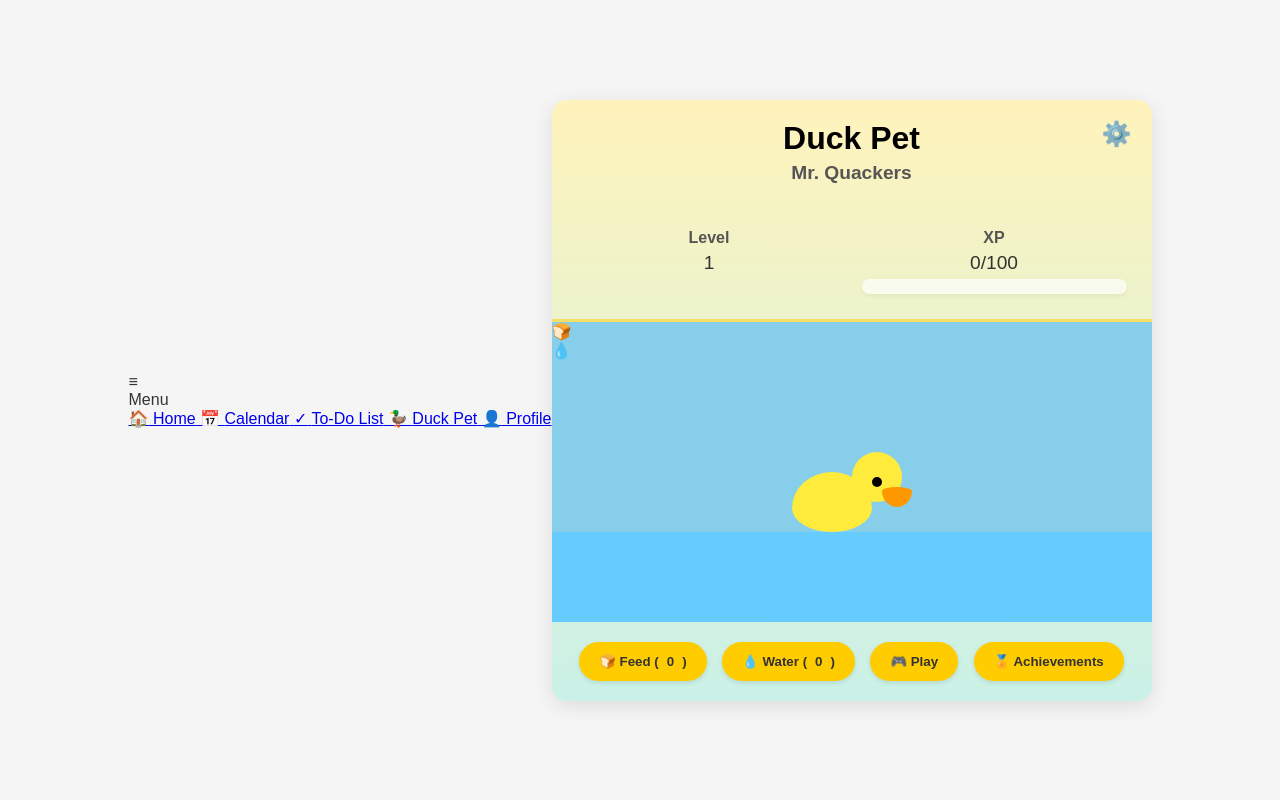
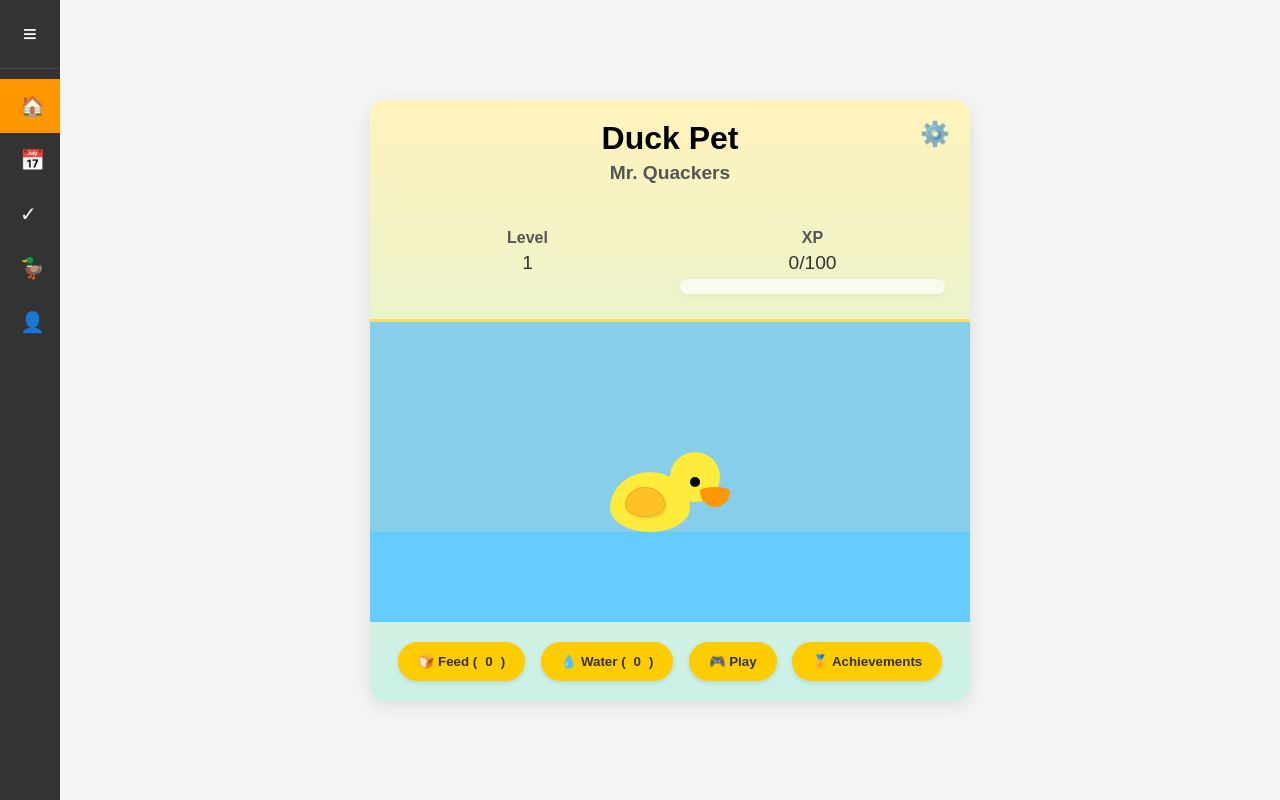
Before and after one commit to hvpham-yorku/project-quick-quacker-coding, a PHP site: the page made by Sprint_1/v4/Pet/Duck Virtual Pet.html in a window 1280 px wide. Run offline with PHP 8.4, Linux system fonts and the light colour scheme.

Commit message:
Update Duck Virtual Pet.css

```diff
--- a/Sprint_1/v4/Pet/Duck Virtual Pet.css
+++ b/Sprint_1/v4/Pet/Duck Virtual Pet.css
@@ -8,6 +8,10 @@
     --reed-green: #228B22;
     --bread-brown: #D2691E;
     --water-blue: #00BFFF;
+    --sidebar-bg: #333;
+    --sidebar-text: #fff;
+    --sidebar-hover: #555;
+    --sidebar-active: #ff9800;
 }
 
 /* General Styles */
@@ -27,6 +31,7 @@ body {
     align-items: center;
     padding: 20px;
     overflow: hidden;
+    position: relative;
 }
 
 .game-container {
@@ -36,6 +41,85 @@ body {
     border-radius: 15px;
     box-shadow: 0 5px 20px rgba(0, 0, 0, 0.1);
     overflow: hidden;
+    z-index: 1;
+    margin-left: 60px; /* Space for collapsed sidebar */
+    transition: margin-left 0.3s ease;
+}
+
+/* Sidebar Styles */
+.sidebar {
+    position: fixed;
+    top: 0;
+    left: 0;
+    height: 100%;
+    width: 60px;
+    background-color: var(--sidebar-bg);
+    color: var(--sidebar-text);
+    transition: width 0.3s ease;
+    z-index: 100;
+    overflow: hidden;
+}
+
+.sidebar.expanded {
+    width: 240px;
+}
+
+.sidebar-toggle {
+    padding: 20px;
+    font-size: 24px;
+    cursor: pointer;
+    text-align: center;
+    border-bottom: 1px solid rgba(255,255,255,0.1);
+}
+
+.sidebar-header {
+    padding: 20px;
+    font-weight: bold;
+    font-size: 18px;
+    display: none;
+    border-bottom: 1px solid rgba(255,255,255,0.1);
+}
+
+.sidebar.expanded .sidebar-header {
+    display: block;
+}
+
+.sidebar-nav {
+    padding: 10px 0;
+}
+
+.nav-item {
+    display: flex;
+    align-items: center;
+    padding: 15px 20px;
+    color: var(--sidebar-text);
+    text-decoration: none;
+    transition: all 0.2s ease;
+}
+
+.nav-item:hover {
+    background-color: var(--sidebar-hover);
+}
+
+.nav-item.active {
+    background-color: var(--sidebar-active);
+    color: #fff;
+}
+
+.nav-icon {
+    font-size: 20px;
+    width: 24px;
+    text-align: center;
+    margin-right: 15px;
+}
+
+.nav-text {
+    display: none;
+    white-space: nowrap;
+}
+
+.sidebar.expanded .nav-text {
+    display: inline;
 }
 
 /* Header Section */
@@ -185,8 +261,10 @@ h1 {
     top: 15px;
     left: 15px;
     transform-origin: 100% 50%;
-    z-index: 1;
+    z-index: 3; /* Increased z-index to make wing more visible */
     transition: transform 0.3s ease;
+    border: 1px solid rgba(0,0,0,0.1); /* Add subtle border for better visibility */
+    box-shadow: 2px 2px 3px rgba(0,0,0,0.1); /* Add subtle shadow for depth */
 }
 
 /* Game Controls */
@@ -451,8 +488,58 @@ input[type="text"] {
     }
 }
 
+/* Food and Water Emoji Animations */
+.food-emoji, .water-emoji {
+    position: absolute;
+    font-size: 24px;
+    top: -50px;
+    opacity: 0;
+    transition: all 1s ease;
+    z-index: 6;
+}
+
+.food-emoji {
+    left: 30%;
+}
+
+.water-emoji {
+    right: 30%;
+}
+
+/* Animation for falling food and water */
+@keyframes fallDown {
+    0% {
+        top: -50px;
+        opacity: 1;
+    }
+    75% {
+        opacity: 1;
+    }
+    100% {
+        top: 120px;
+        opacity: 0;
+    }
+}
+
+/* Adding a medal icon to unlocked achievements */
+.achievement.unlocked .achievement-title::before {
+    content: "🏅 ";
+}
+
 /* Responsive Styles */
 @media (max-width: 768px) {
+    .game-container {
+        margin-left: 50px; /* Smaller margin for mobile */
+    }
+
+    .sidebar {
+        width: 50px;
+    }
+
+    .sidebar.expanded {
+        width: 200px;
+    }
+
     .stats-container {
         flex-direction: column;
     }
```
Also changed, not shown: other parts of Sprint_1/v4/Pet/Duck Virtual Pet.css (+14 -54 lines).
